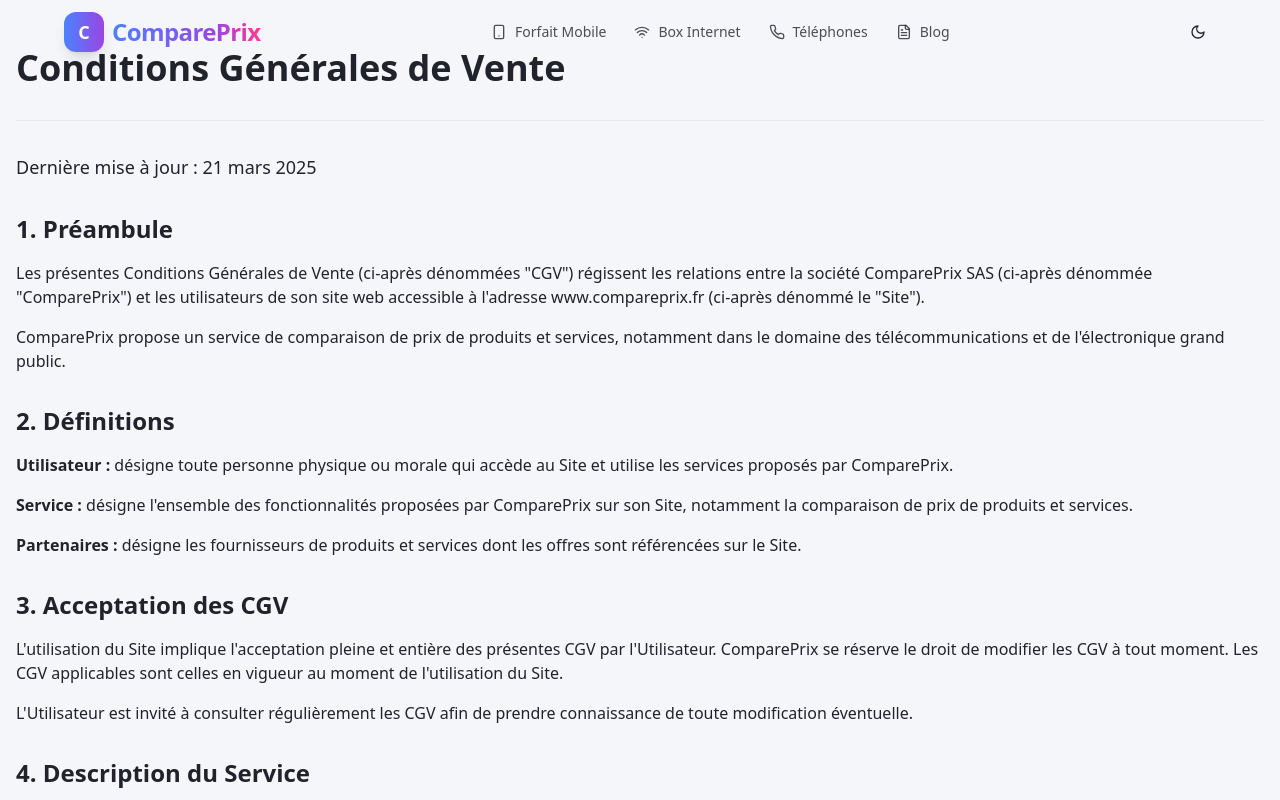
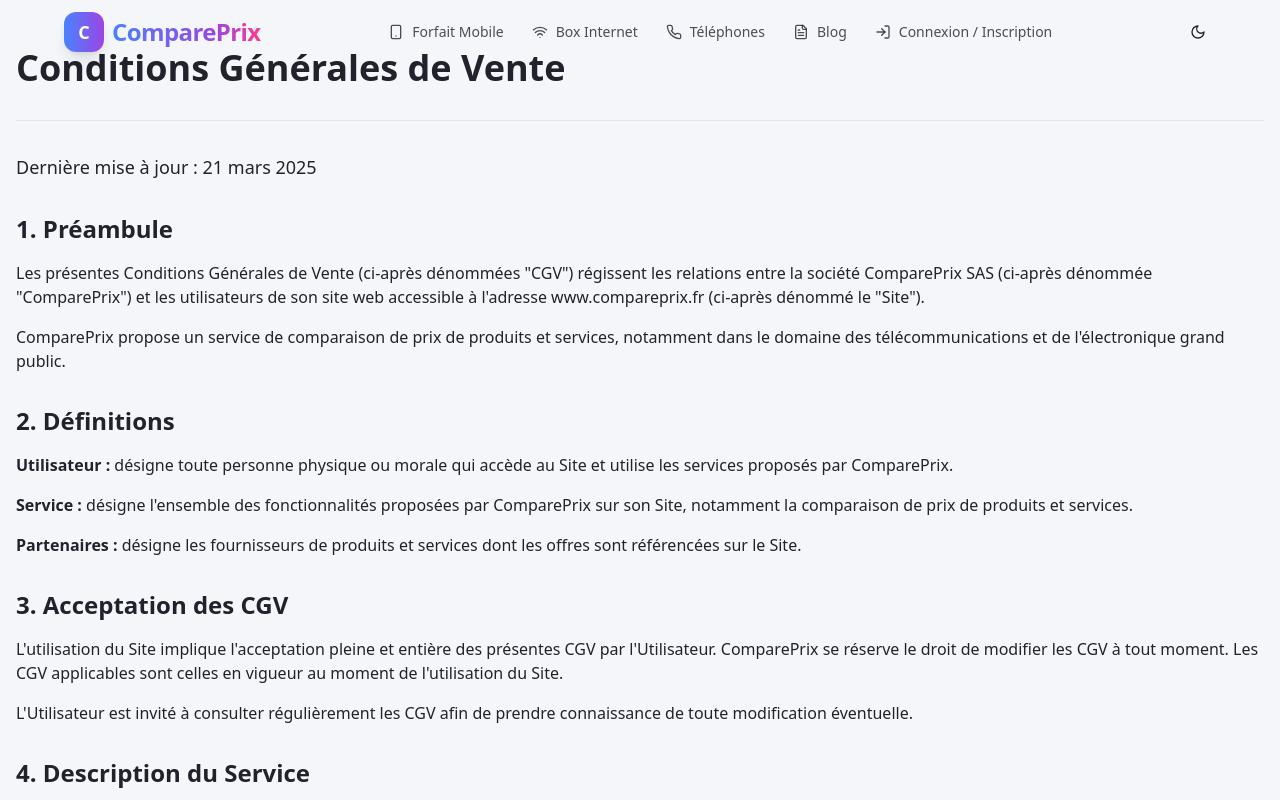
Before and after one commit to mosisg/polished-banner-design, a React (Vite) app: page /cgv in a window 1280 px wide. Shown: the top 800 px of the page. Built offline with nearby package versions, Linux system fonts and the light colour scheme.

Commit message:
Add sign-in/up menu item
Adds a "Sign In / Up" menu item to the navigation.

```diff
--- a/src/components/layout/navigation/navItems.tsx
+++ b/src/components/layout/navigation/navItems.tsx
@@ -1,6 +1,6 @@
 
 import React from 'react';
-import { Phone, Wifi, Smartphone, FileText } from 'lucide-react';
+import { Phone, Wifi, Smartphone, FileText, LogIn } from 'lucide-react';
 import { NavItem } from './types';
 
 export const navItems: NavItem[] = [
@@ -8,4 +8,5 @@ export const navItems: NavItem[] = [
   { label: 'Box Internet', href: '/internet', icon: <Wifi className="w-4 h-4 mr-2" /> },
   { label: 'Téléphones', href: '/telephones', icon: <Phone className="w-4 h-4 mr-2" /> },
   { label: 'Blog', href: '/blog', icon: <FileText className="w-4 h-4 mr-2" /> },
+  { label: 'Connexion / Inscription', href: '/login', icon: <LogIn className="w-4 h-4 mr-2" /> },
 ];
```
